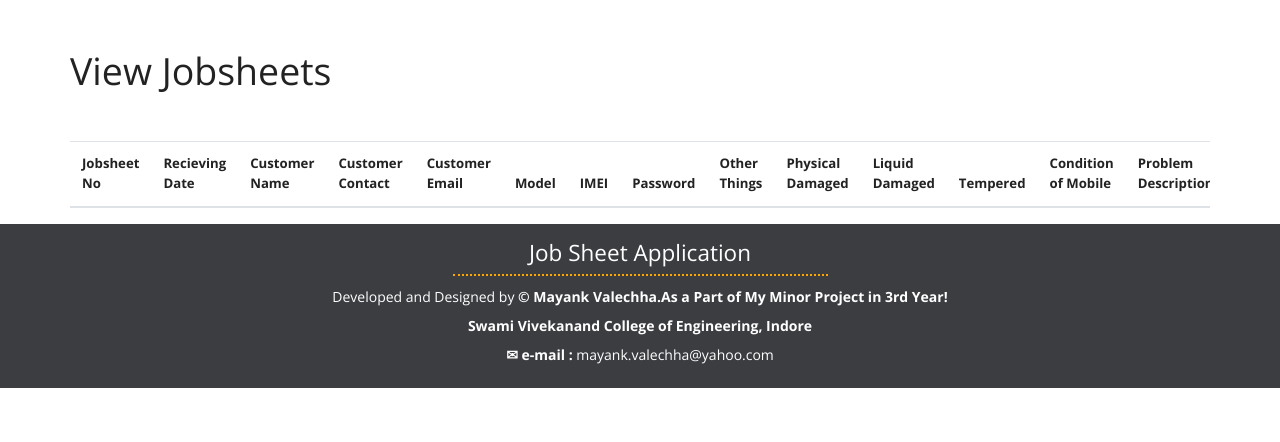
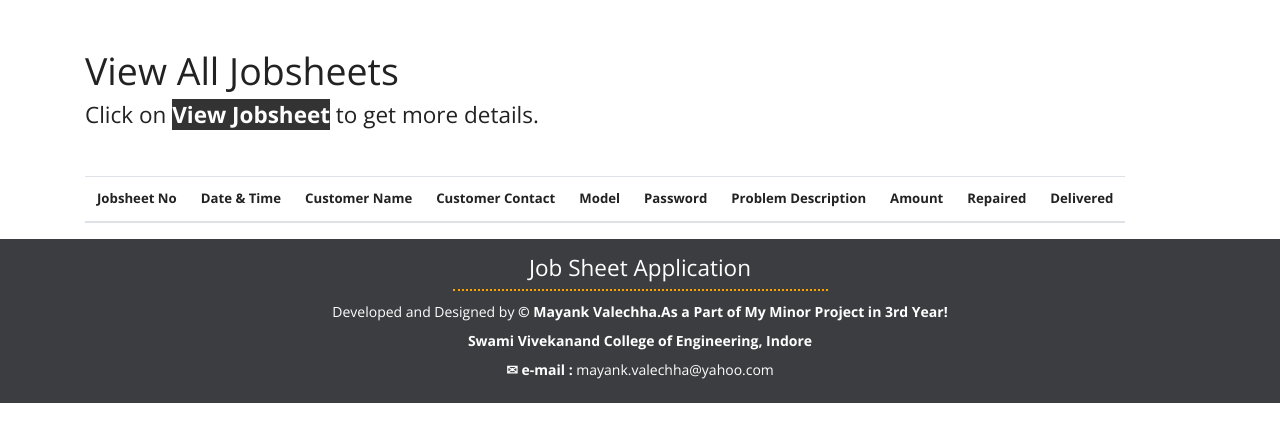
Before and after one commit to MayankValechha/job-sheet-app, a PHP site: page /viewJobsheets.php in a window 1280 px wide. Shown: the top 442 px of the page. Run offline with PHP 8.4, Linux system fonts and the light colour scheme; the visitor is signed in with stand-in values (Sample User, id 1); data comes from the database, SQL or seed files in the repository; lists and menus that the app fills with data are empty.

Commit message:
Shows all Jobsheets with a View Jobsheet button for detailed view

```diff
--- a/includes/user-not-set.php
+++ /dev/null
@@ -1,5 +0,0 @@
-<?php
-
-
-
-?>
--- a/viewJobsheets.php
+++ b/viewJobsheets.php
@@ -21,18 +21,6 @@
         //Will be incremented on each loop
         $jobsheet_number = 1;
 
-        //Checking if Repaired button is pressed
-        if(isset($_POST['phone_repaired_submit'])) {
-
-            //Grabbing customer id in $update_id
-            $update_id = $_POST['update_id'];
-
-            $query = " UPDATE `jobsheet`
-                       SET isRepaired = 1
-                       WHERE customer_id = {$update_id}
-                    ";
-
-        }
     }
 
     //Classes for Repaired or Not Repaired
@@ -54,24 +42,17 @@
     <!-- Checking if User is Logged! -->
     <?php if($_SESSION['username']): ?>
         <div class="container">
-            <div class="row">
-                <h1 class="my-5">View Jobsheets</h1>
+            <h1 class="mt-5">View All Jobsheets</h1>
+            <h4 class="mb-5">Click on <span class="bg-dark font-weight-bold text-white">View Jobsheet</span> to get more details.</h4>
             <table class="table-responsive table table-bordred table-hover">
                 <thead>
                     <tr>
                         <th>Jobsheet No</th>
-                            <th>Recieving Date</th>
+                        <th>Date & Time</th>
                         <th>Customer Name</th>
                         <th>Customer Contact</th>
-                            <th>Customer Email</th>
                         <th>Model</th>
-                            <th>IMEI</th>
                         <th>Password</th>
-                            <th>Other Things</th>
-                            <th>Physical Damaged</th>
-                            <th>Liquid Damaged</th>
-                            <th>Tempered</th>
-                            <th>Condition of Mobile</th>
                         <th>Problem Description</th>
                         <th>Amount</th>
                         <th>Repaired</th>
@@ -82,39 +63,11 @@
                     <tbody>
                             <tr>
                                 <td><?php echo $jobsheet_number; ?></td>
-                                    <td><?php echo $jobsheet['recieving_date']; ?></td>
+                                <td><?php echo date('d/M/Y h:i A', strtotime($jobsheet['recieving_date'])); ?></td>
                                 <td><?php echo $jobsheet['customer_name']; ?></td>
                                 <td><?php echo $jobsheet['customer_contact']; ?></td>
-                                    <td><?php echo $jobsheet['customer_email']; ?></td>
-                                    <td><?php echo $jobsheet['imei']; ?></td>
                                 <td><?php echo $jobsheet['model']; ?></td>
                                 <td><?php echo $jobsheet['password']; ?></td>
-                                    <td><?php echo $jobsheet['other_things']; ?></td>
-
-                                    <!-- Changing Values from 0 to No and 1 to Yes -->
-                                    <td>
-                                        <?php if($jobsheet['isPhysicalDamaged'] == 1 ):?>
-                                            <?php echo "Physical Damaged"; ?>
-                                        <?php else :?>
-                                            <?php echo "No"; ?>
-                                        <?php endif;?>
-                                    </td>
-                                    <td>
-                                        <?php if($jobsheet['isLiquidDamaged'] == 1 ):?>
-                                            <?php echo "Liquid Damaged"; ?>
-                                        <?php else :?>
-                                            <?php echo "No"; ?>
-                                        <?php endif;?>
-                                    </td>
-                                    <td>
-                                        <?php if($jobsheet['isTempered'] == 1 ):?>
-                                            <?php echo "Tempered"; ?>
-                                        <?php else :?>
-                                            <?php echo "No"; ?>
-                                        <?php endif;?>
-                                    </td>
-
-                                    <td><?php echo $jobsheet['condition_of_mobile']; ?></td>
                                 <td><?php echo $jobsheet['problem_description']; ?></td>
                                 <td><?php echo $jobsheet['estimated_amount']; ?></td>
                                 <td><?php echo $jobsheet['isRepaired']; ?></td>
@@ -122,16 +75,12 @@
                                 <?php $jobsheet_number++; ?>
 
                                 <td>
-                                        <form action="POST" action="<?php echo $_SERVER['PHP_SELF']; ?>" class="form-group">
-                                            <input type="hidden" name="update_id" value="<?php echo $jobsheet['customer_id']; ?>">
-                                            <input type="submit" value="Repaired" name="phone_repaired_submit" class="form-control btn-btn primary">
-                                        </form>
+                                    <a href="jobsheet.php?id=<?php echo $jobsheet['customer_id']; ?>" class="btn btn-primary font-weight-bold">View Jobsheet</a>
                                 </td>
                             </tr>
                     </tbody>
                 <?php endforeach; ?>
             </table>
-            </div>
         </div>
     <?php endif;?>
 
```
Lines whose indentation alone changed are shown as unchanged.
